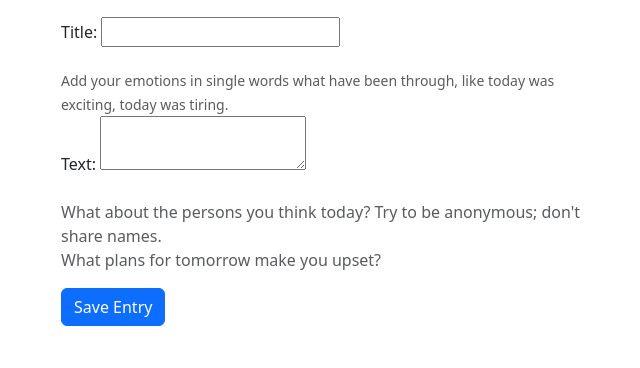
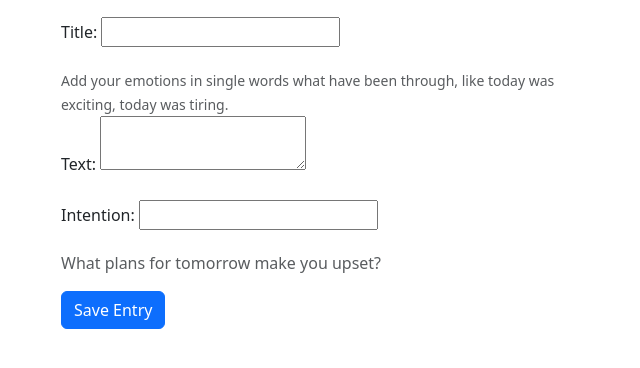
Before and after one commit to victorcreed/self_reflection, a Django app: template journal/templates/journal/new_entry.html in a window 1280 px wide. Shown: the part 159-527 px from the top of the page, without its empty margins (312-952 px from the left). Run offline with Django 3.2, Linux system fonts and the light colour scheme; the template is opened without the code that fills it, so the values that code supplies are empty, except form fields; tables that the repository leaves empty hold one stand-in row (values such as "Sample post"); form fields are guessed from the names that the template uses.

Commit message:
refactor: Remove persons field from Entry model and related code

```diff
--- a/journal/forms.py
+++ b/journal/forms.py
@@ -4,7 +4,7 @@ from .models import Entry
 class EntryUpdateForm(forms.ModelForm):
     class Meta:
         model = Entry
-        fields = '__all__'
+        fields = ['title', 'text', 'intention']
 
 class EntryDeleteForm(forms.ModelForm):
     class Meta:
--- a/journal/models.py
+++ b/journal/models.py
@@ -10,7 +10,6 @@ class Entry(models.Model):
     created_at = models.DateTimeField(auto_now_add=True)
     updated_at = models.DateTimeField(auto_now=True)
     intention = models.TextField(null=True, blank=True)
-    persons = models.TextField(null=True, blank=True)
     timestamp = models.DateTimeField(auto_now_add=True)
 
 
--- a/journal/templates/journal/new_entry.html
+++ b/journal/templates/journal/new_entry.html
@@ -17,8 +17,11 @@
                         {{ form.text }}
                         <div class="invalid-feedback">Please enter some text.</div>
                     </div>
+                    <div class="mb-3">
+                        <label for="intention" class="form-label">Intention:</label>
+                        {{ form.intention }}
+                    </div>
                     <ul class="list-unstyled text-muted">
-                        <li>What about the persons you think today? Try to be anonymous; don't share names.</li>
                         <li>What plans for tomorrow make you upset?</li>
                     </ul>
                     <button type="submit" class="btn btn-primary">Save Entry</button>
```
